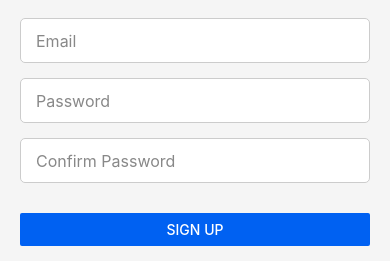
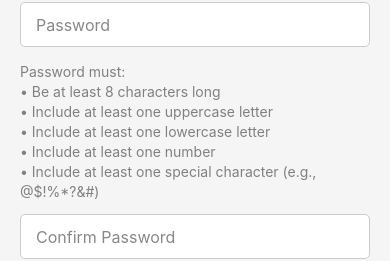
Before and after one commit to Invincible1602/ProjectN.2, a React Native app in the folder NewsApp/: screen /Signup in a window 390 px wide. Shown: the part 368-629 px from the top of the page. Built offline with nearby package versions, Linux system fonts and the light colour scheme.

Commit message:
Updated SignupScreen.js

```diff
--- a/NewsApp/src/screens/SignupScreen.js
+++ b/NewsApp/src/screens/SignupScreen.js
@@ -139,6 +139,15 @@ const SignupScreen = ({ navigation }) => {
           onChangeText={setPassword}
           placeholderTextColor="#888"
         />
+        {/* Password Rules */}
+      <Text style={styles.passwordRules}>
+        Password must:
+        {'\n'}• Be at least 8 characters long
+        {'\n'}• Include at least one uppercase letter
+        {'\n'}• Include at least one lowercase letter
+        {'\n'}• Include at least one number
+        {'\n'}• Include at least one special character (e.g., @$!%*?&#)
+      </Text>
         <TextInput
           style={styles.input}
           placeholder="Confirm Password"
@@ -197,6 +206,12 @@ const styles = StyleSheet.create({
     fontSize: 16,
     backgroundColor: '#fff',
   },
+  passwordRules: {
+    fontSize: 14,
+    color: 'gray',
+    marginBottom: 12,
+    lineHeight: 20,
+  },
   buttonContainer: {
     marginBottom: 20,
   },
```
